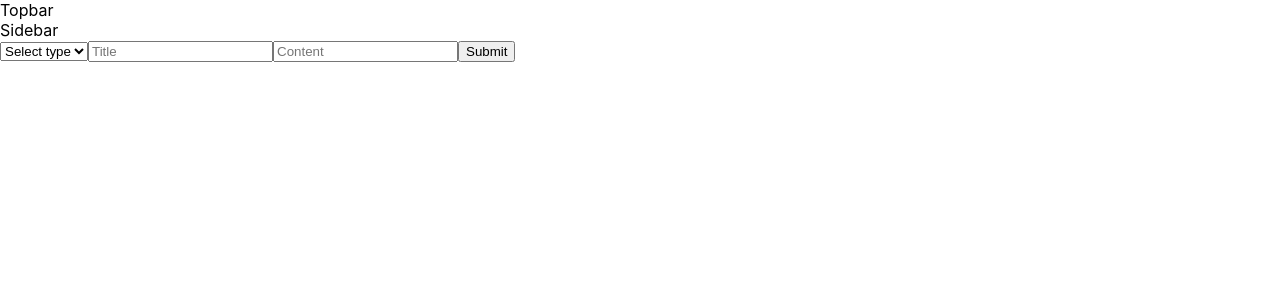
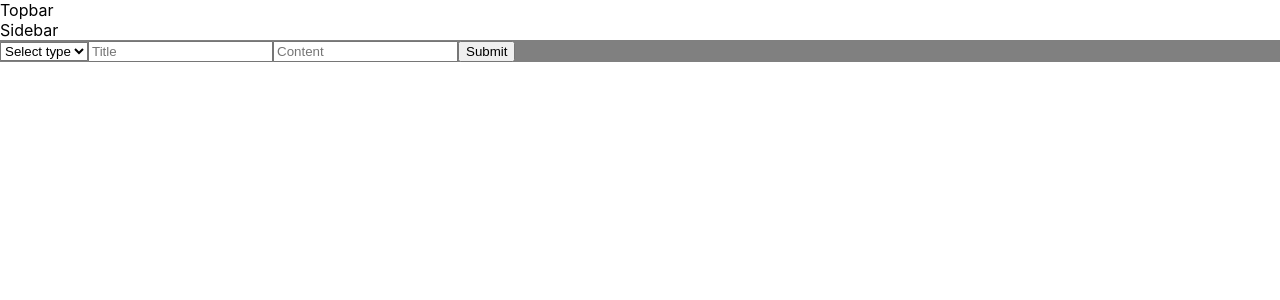
Before and after one commit to Siddhant51/note-it-frontend, a React (Create React App) app: page /create in a window 1280 px wide. Shown: the top 300 px of the page. Built offline with nearby package versions, Linux system fonts and the light colour scheme; sample sign-in values are in the browser's storage; the HTML template or start-up script is replaced by a standard one.

Commit message:
removed Modal, made routes for Update and Create

```diff
--- a/src/pages/Create.js
+++ b/src/pages/Create.js
@@ -54,7 +54,10 @@ const Create = ({ token }) => {
     <>
       <Topbar />
       <Sidebar />
-      <form onSubmit={handleSubmit}>
+      <form
+        onSubmit={handleSubmit}
+        style={{ backgroundColor: colors[formData.type] || "gray" }}
+      >
         <select
           value={formData.type}
           onChange={(event) =>
--- a/src/pages/Update.js
+++ b/src/pages/Update.js
@@ -87,7 +87,10 @@ const Update = ({ token }) => {
     <>
       <Topbar />
       <Sidebar />
-      <form onSubmit={handleSubmit}>
+      <form
+        onSubmit={handleSubmit}
+        style={{ backgroundColor: colors[formData.type] || "gray" }}
+      >
         <select
           value={formData.type}
           onChange={(event) =>
```
